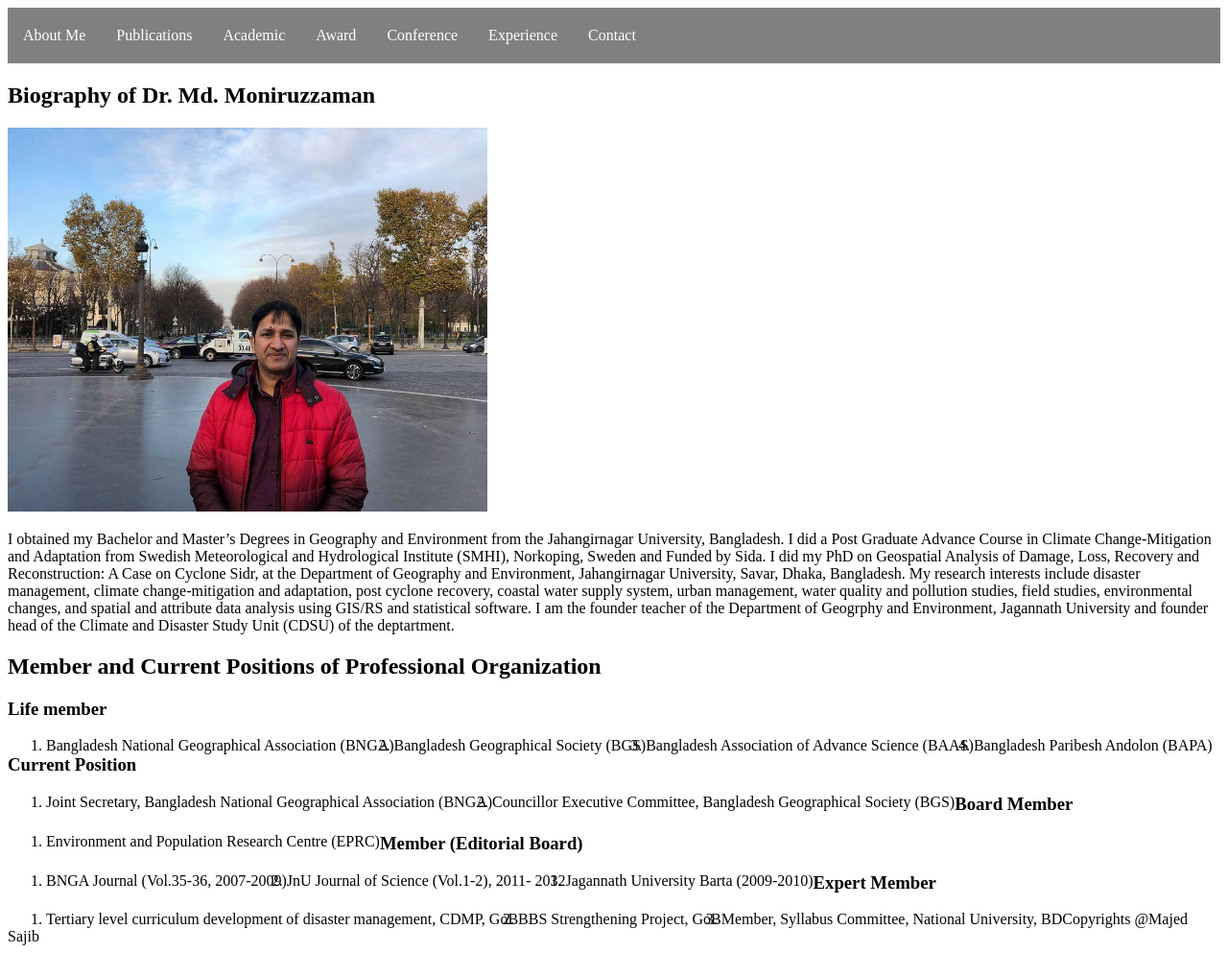
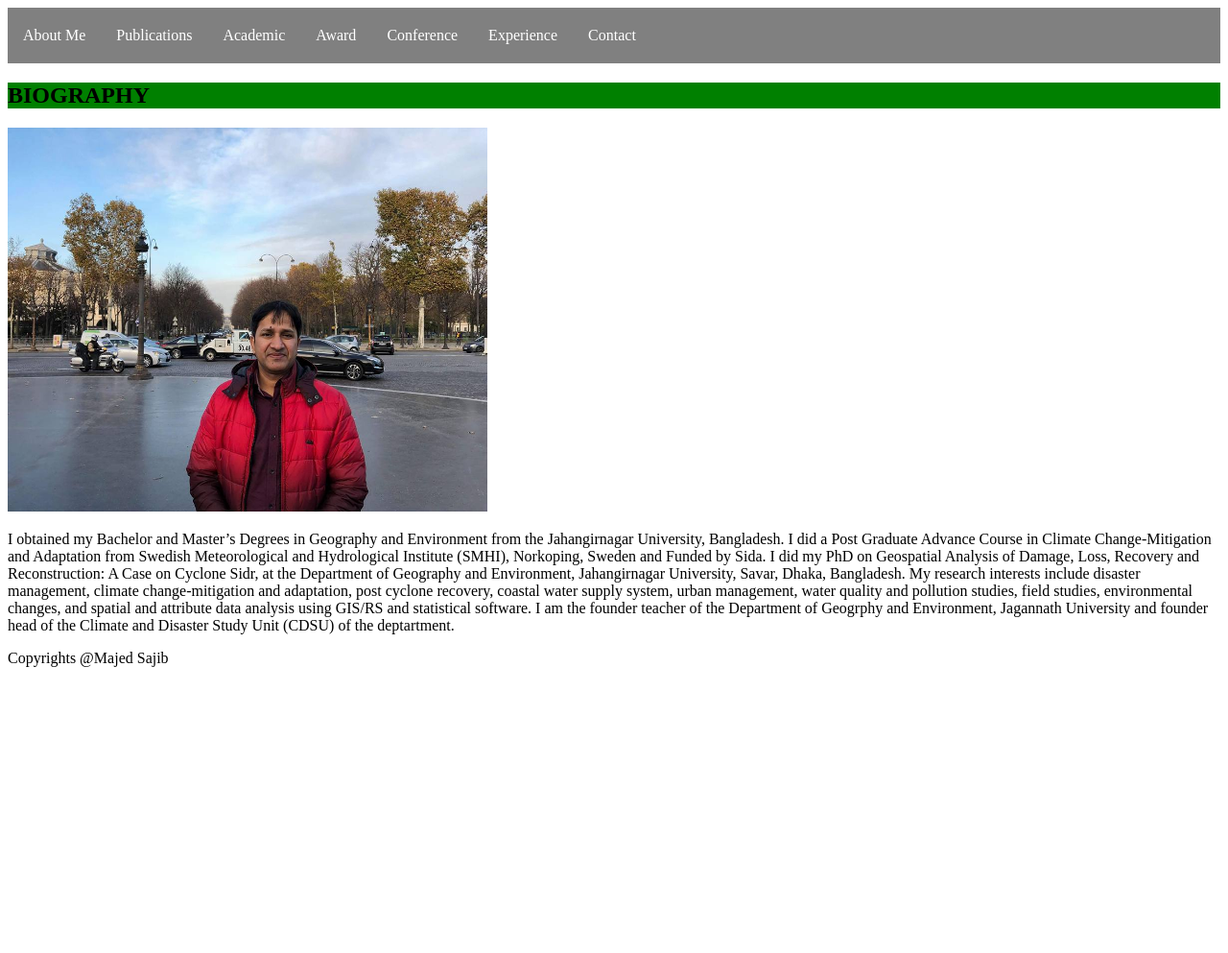
Before and after one commit to majedsajib/assignment-01, a plain HTML site: page index.html in a window 1280 px wide. Shown: the whole page at 96% size. After the commit the page ends 800 px from the top, so only its background shows below. Drawn offline with Linux system fonts and the light colour scheme.

Commit message:
update all files

```diff
--- a/css/index.css
+++ b/css/index.css
@@ -6,10 +6,12 @@ ul {
     padding: 0;
     overflow: hidden;
     background-color: grey;
+
   }
 
 li {
     float: left;
+    font-style: Bold;
 
   }
   li a {
@@ -24,3 +26,8 @@ li {
     background-color: red;
     color: white;
   }
+
+h1{
+    background-color: green;
+    position: center;
+}
--- a/index.html
+++ b/index.html
@@ -13,12 +13,12 @@
         <nav>
             <ul>
              <li> <a href="index.html">About Me</a>  </li>
-            <li><a href="Publications.html">Publications</a></li>
-            <li><a href="academic.html">Academic</a></li>
-            <li><a href="award.html">Award</a></li>
-            <li><a href="conference.html">Conference</a></li>
-            <li><a href="experience.html">Experience</a></li>
-            <li><a href="contact.html">Contact</a></li>
+            <li ><a href="Publications.html">Publications</a></li>
+            <li ><a href="academic.html">Academic</a></li>
+            <li ><a href="award.html">Award</a></li>
+            <li ><a href="conference.html">Conference</a></li>
+            <li ><a href="experience.html">Experience</a></li>
+            <li ><a href="contact.html">Contact</a></li>
 
             </ul>
 
@@ -29,7 +29,7 @@
     <div>
         <article>
             <div>
-            <h1>Biography of Dr. Md. Moniruzzaman</h1>
+            <h1>BIOGRAPHY</h1>
             <img src="images/image01.jpg" alt="Professor Picture" height="400" width="500">
             <p>I obtained my Bachelor and Master’s Degrees in Geography and Environment from the Jahangirnagar University, Bangladesh. I did a Post Graduate Advance Course in Climate Change-Mitigation and Adaptation from Swedish Meteorological and Hydrological Institute (SMHI), Norkoping, Sweden and Funded by Sida.
 
@@ -39,55 +39,7 @@
 
                 I am the founder teacher of the Department of Geogrphy and Environment, Jagannath University and founder head of the Climate and Disaster Study Unit (CDSU) of the deptartment.</p>
 
-            <h2>Member and Current Positions of Professional Organization</h2>
-            <h3>Life member</h3>
-            <ol>
-                <li>Bangladesh National Geographical Association (BNGA)</li>
-                <li>Bangladesh Geographical Society (BGS)</li>
-                <li>Bangladesh Association of Advance Science (BAAS)</li>
-                <li>Bangladesh Paribesh Andolon (BAPA)</li>
-            </ol>
-
-            <h3>Current Position</h3>
-            <ol>
-                <li>Joint Secretary, Bangladesh National Geographical Association (BNGA)</li>
-                <li>Councillor Executive Committee, Bangladesh Geographical Society (BGS)</li>
-
-            </ol>
-            <h3>Board Member</h3>
-            <ol>
-                <li>Environment and Population Research Centre (EPRC)</li>
-
-
-            </ol>
-
-            <h3>Member (Editorial Board)</h3>
-            <ol>
-                <li>BNGA Journal (Vol.35-36, 2007-2009)</li>
-                <li>JnU Journal of Science (Vol.1-2), 2011- 2012</li>
-                <li>Jagannath University Barta (2009-2010)</li>
-
-            </ol>
-
-            <h3>Expert Member</h3>
-            <ol>
-                <li>Tertiary level curriculum development of disaster management, CDMP, GoB</li>
-                <li>BBS Strengthening Project, GoB</li>
-                <li>Member, Syllabus Committee, National University, BD</li>
-
-            </ol>
-
-
-
-
-
-
-
-
-
-
-
-        </article>
+           </article>
     </div>
     <footer>Copyrights @Majed Sajib</footer>
 </body>
```
